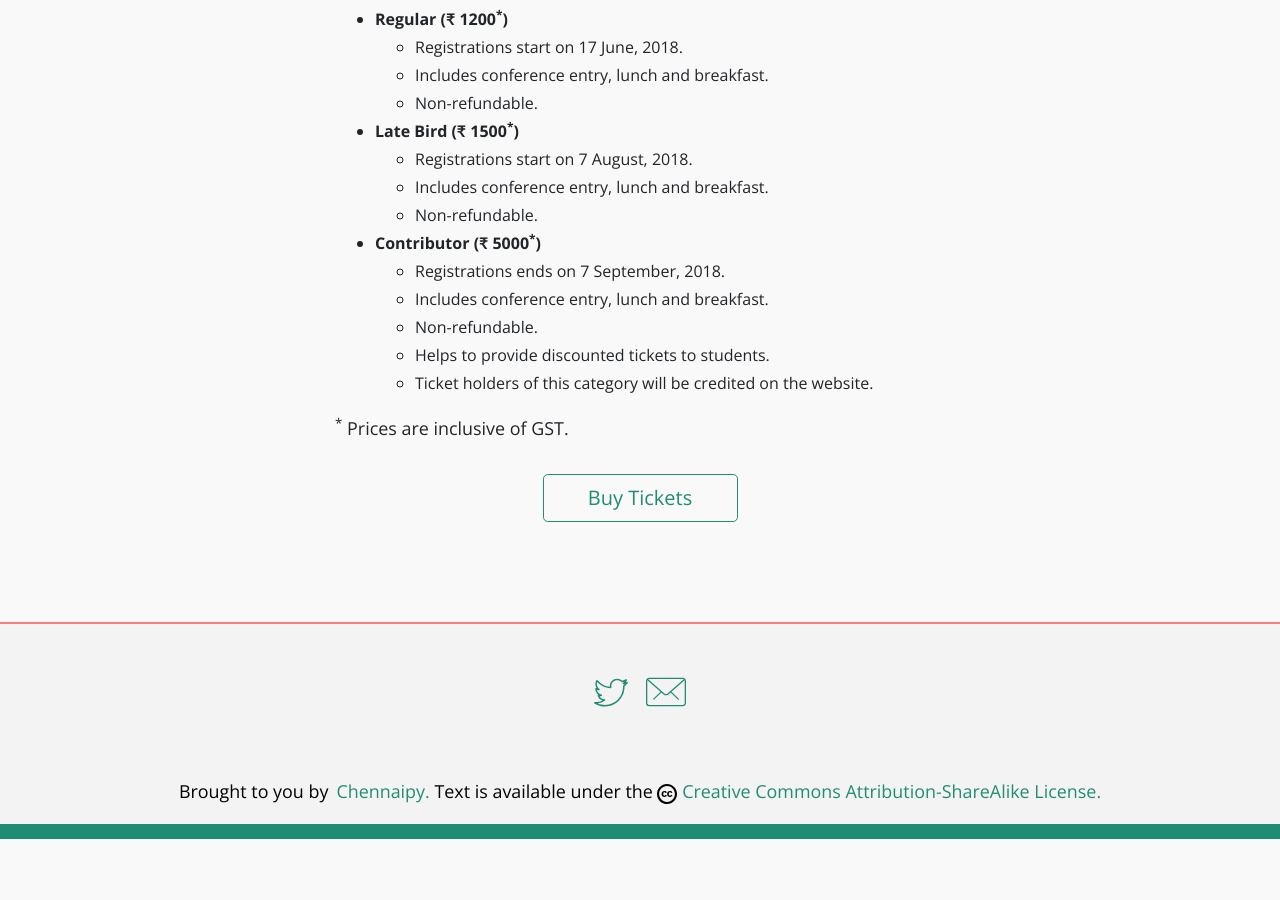
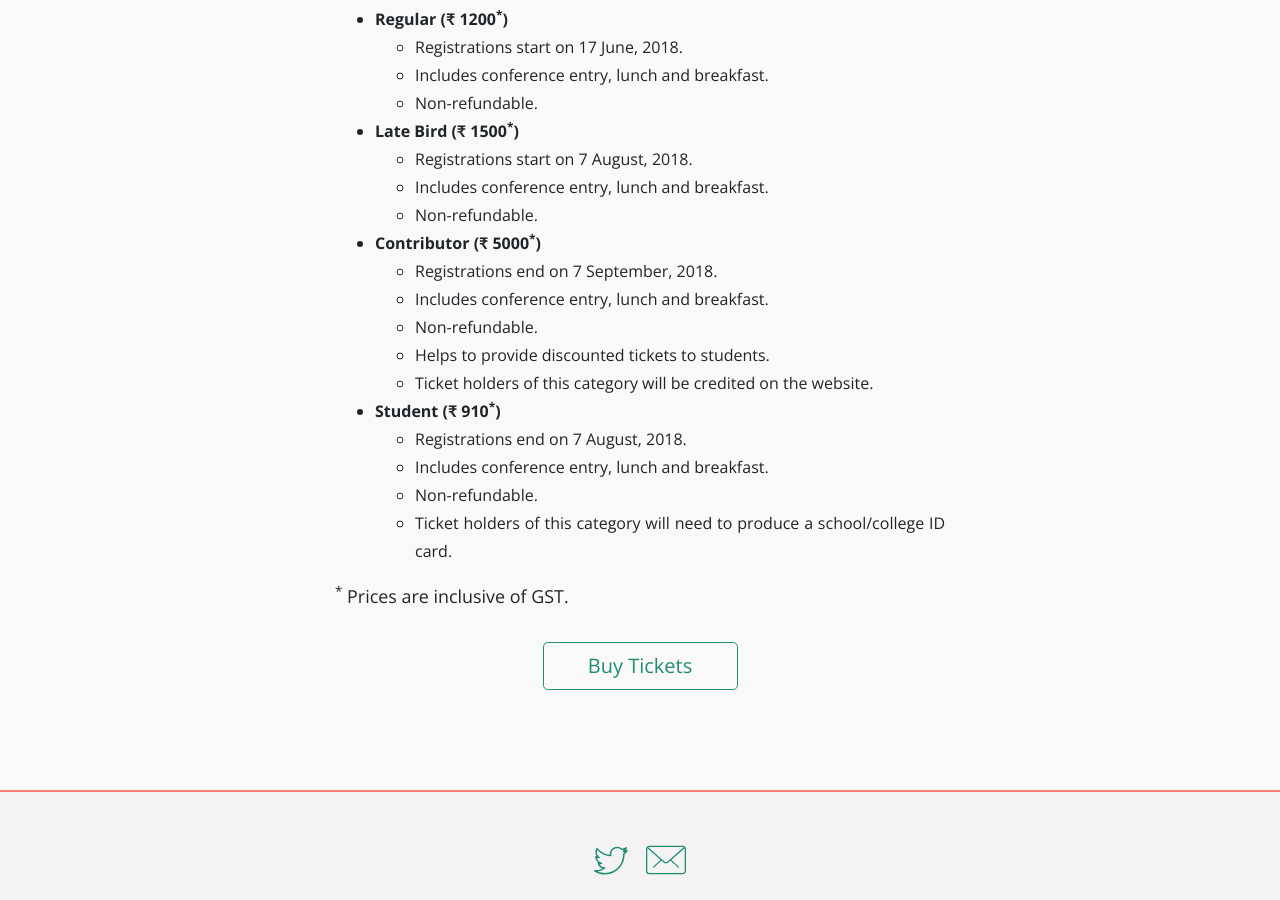
Before and after one commit to PySangamam/website, a Jekyll site: the page built from _posts/2018-05-22-ticket-sales-open.md, in a window 1280 px wide and 900 px high, scrolled down 478 px. Built offline with Jekyll 4.4.1, drawn with Linux system fonts in a browser that asks for light colours; a script that is not in the unit is left out; before the commit the page ends 1317 px from its top, so only the background shows below that.

Commit message:
Mention student discount in pricing blog

```diff
--- a/_posts/2018-05-22-ticket-sales-open.md
+++ b/_posts/2018-05-22-ticket-sales-open.md
@@ -28,11 +28,16 @@ PySangamam is run completely by volunteers and we have tried to keep the prices
   * Includes conference entry, lunch and breakfast.
   * Non-refundable.
 * **Contributor (₹ 5000<sup>*</sup>)**
-  * Registrations ends on 7 September, 2018.
+  * Registrations end on 7 September, 2018.
   * Includes conference entry, lunch and breakfast.
   * Non-refundable.
   * Helps to provide discounted tickets to students.
   * Ticket holders of this category will be credited on the website.
+* **Student (₹ 910<sup>*</sup>)**
+  * Registrations end on 7 August, 2018.
+  * Includes conference entry, lunch and breakfast.
+  * Non-refundable.
+  * Ticket holders of this category will need to produce a school/college ID card.
 
 <sup>*</sup> Prices are inclusive of GST.
 
```
